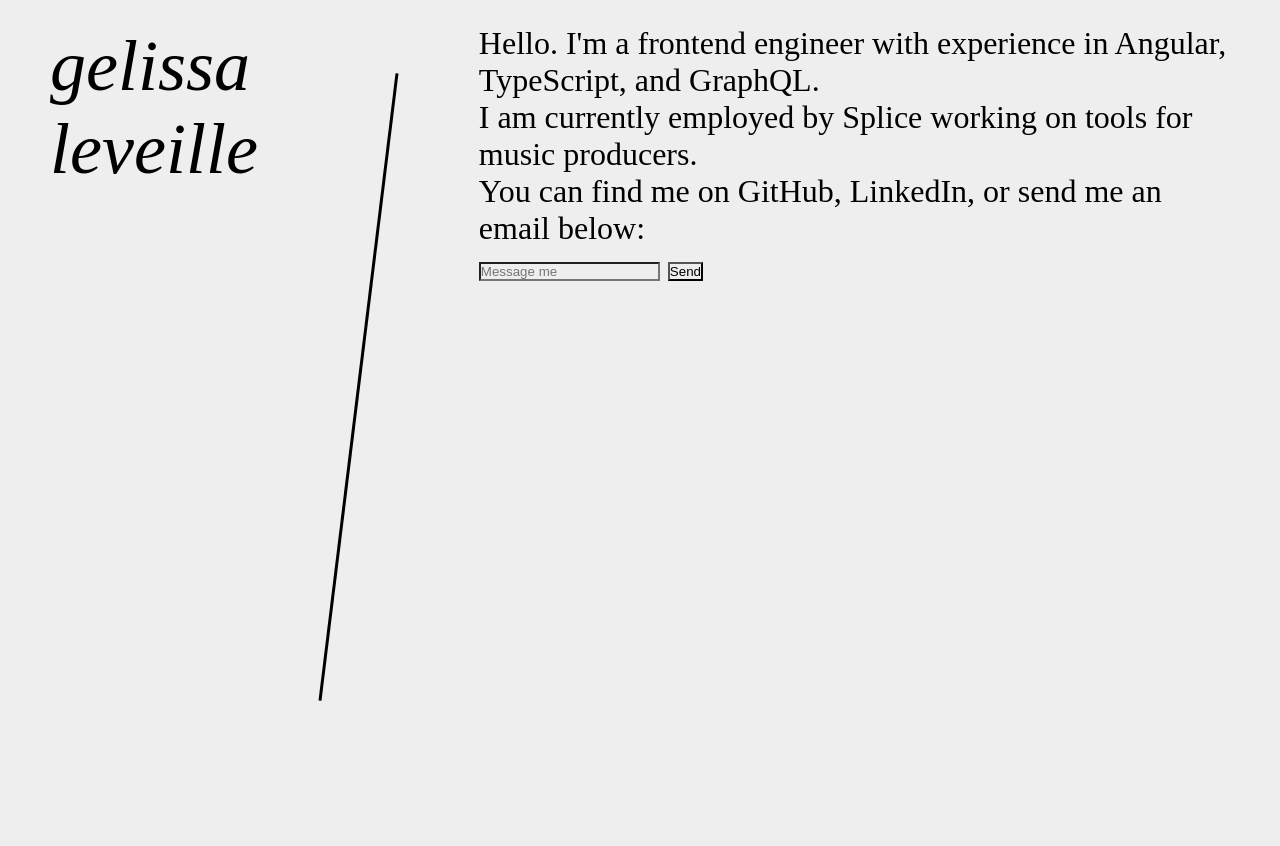
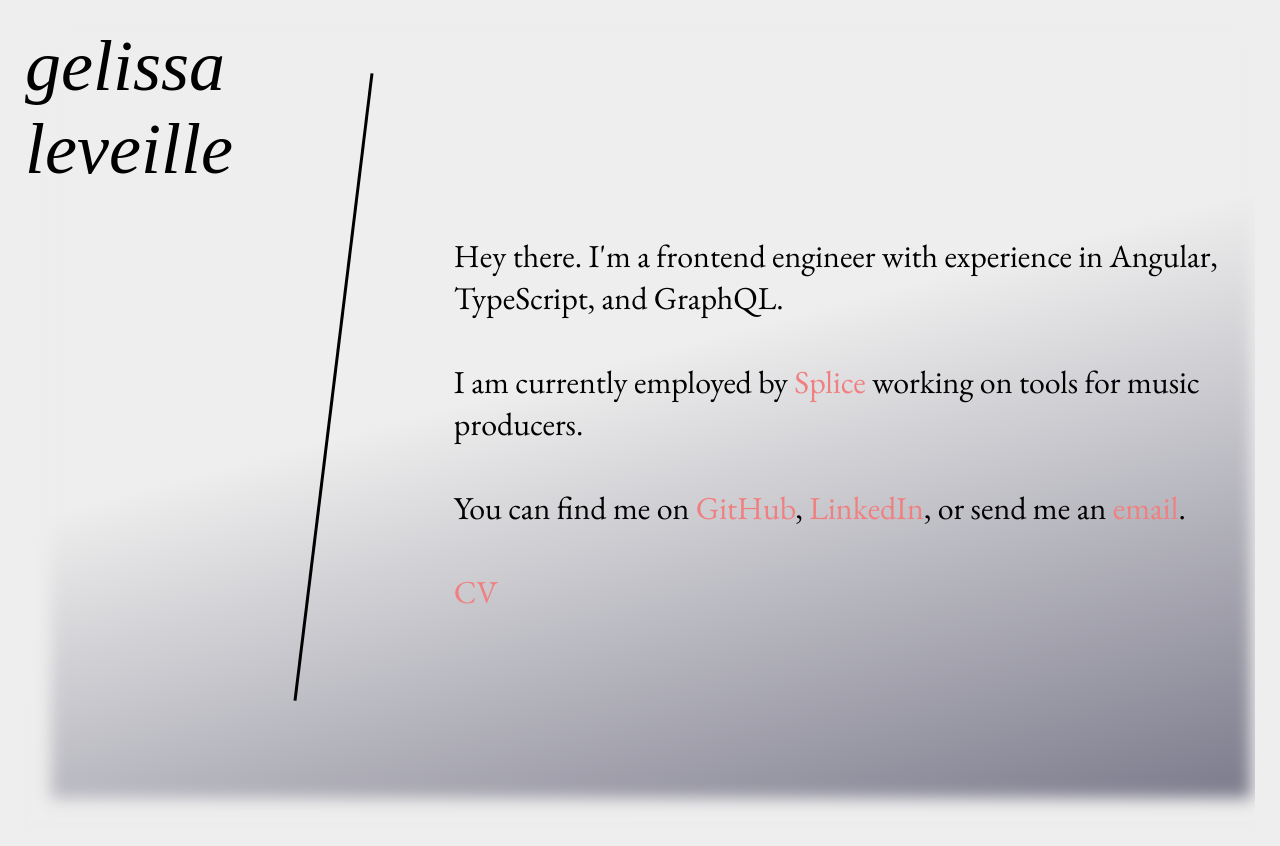
Before and after one commit to gelissa/home, a plain HTML site: page index.html in a window 1280 px wide. Before the commit the page ends 800 px from the top, so only its background shows below. Drawn offline with nearby package versions, Linux system fonts and the light colour scheme.

Commit message:
fixing css, adding gradient bc why not

```diff
--- a/index.css
+++ b/index.css
@@ -1,5 +1,79 @@
 * {
     padding: 0;
     margin: 0;
-    background: #EEEEEE;
-}
+    background: #eeeeee;
+  }
+
+  body {
+    position: absolute;
+    z-index: 3;
+    margin: 25px;
+    /* width: 100%; */
+    height: 80vh;
+    display: grid;
+    grid-template-columns: auto auto auto;
+  }
+
+  a {
+    color: lightcoral;
+    text-decoration: none;
+  }
+
+  a:hover {
+    background: #ffb6c142;
+    border-radius: 19px;
+    padding: 3px;
+    transform: scale(1.5);
+    text-decoration: underline;
+    text-decoration-style: wavy;
+    text-decoration-thickness: 5%;
+  }
+
+  a:visited {
+    text-decoration: underline;
+    text-decoration-style: wavy;
+  }
+
+  div,
+  p,
+  span,
+  a {
+    background: transparent;
+  }
+
+  .header {
+    background: transparent;
+    bottom: 10px;
+    width: 50%;
+    font-style: italic;
+    font-size: 4.5rem;
+  }
+
+  .line {
+    border-left: 3px solid black;
+    margin: 4px 0px 4px 0px;
+    transform: translate(-119px, 42px) rotate(7deg);
+    background: transparent;
+  }
+
+  .body {
+    top: 210px;
+    position: relative;
+    font-family: "EB Garamond";
+    font-size: 2rem;
+    background: transparent;
+  }
+
+  .gradient {
+    background: linear-gradient(
+      345deg,
+      rgba(2, 0, 36, 1) 0%,
+      rgba(238, 238, 238, 1) 56%
+    );
+    position: absolute;
+    z-index: -1;
+    width: 100%;
+    height: 100vh;
+    opacity: 0.5;
+    box-shadow: 11px -12px 16px 15px #eeeeee inset;
+  }
--- a/index.html
+++ b/index.html
@@ -1,7 +1,14 @@
 <!DOCTYPE html>
 <html>
   <head>
-    <style>
+    <link rel="preconnect" href="https://fonts.googleapis.com" />
+    <link rel="preconnect" href="https://fonts.gstatic.com" crossorigin />
+    <link
+      href="https://fonts.googleapis.com/css2?family=EB+Garamond&display=swap"
+      rel="stylesheet"
+    />
+    <link rel="stylesheet" href="index.css" />
+    <!-- <style>
       * {
         padding: 0;
         margin: 0;
@@ -9,12 +16,39 @@
       }
 
       body {
-        margin: 25px 50px 50px;
-        width: 100;
+        position: absolute;
+        z-index: 3;
+        margin: 25px;
         height: 80vh;
         display: grid;
         grid-template-columns: auto auto auto;
-        /*   border: 2px solid red; */
+      }
+
+      a {
+        color: lightcoral;
+        text-decoration: none;
+      }
+
+      a:hover {
+        background: #ffb6c142;
+        border-radius: 19px;
+        padding: 3px;
+        transform: scale(1.5);
+        text-decoration: underline;
+        text-decoration-style: wavy;
+        text-decoration-thickness: 5%;
+      }
+
+      a:visited {
+        text-decoration: underline;
+        text-decoration-style: wavy;
+      }
+
+      div,
+      p,
+      span,
+      a {
+        background: transparent;
       }
 
       .header {
@@ -23,7 +57,6 @@
         width: 50%;
         font-style: italic;
         font-size: 4.5rem;
-        /*   border-right: 3px blue solid; */
       }
 
       .line {
@@ -34,12 +67,27 @@
       }
 
       .body {
-        @import url("https://fonts.googleapis.com/css2?family=EB+Garamond&display=swap");
+        top: 210px;
+        position: relative;
         font-family: "EB Garamond";
         font-size: 2rem;
-        max-width: 900px;
+        background: transparent;
       }
-    </style>
+
+      .gradient {
+        background: linear-gradient(
+          345deg,
+          rgba(2, 0, 36, 1) 0%,
+          rgba(238, 238, 238, 1) 56%
+        );
+        position: absolute;
+        z-index: -1;
+        width: 100%;
+        height: 100vh;
+        opacity: 0.5;
+        box-shadow: 11px -12px 16px 15px #eeeeee inset;
+      }
+    </style> -->
   </head>
 
   <body>
@@ -48,20 +96,37 @@
     <span class="body">
       <div>
         <p>
-          Hello. I'm a frontend engineer with experience in Angular, TypeScript,
-          and GraphQL.
+          Hey there. I'm a frontend engineer with experience in Angular,
+          TypeScript, and GraphQL.
         </p>
       </div>
+      <br />
       <div>
         <p>
-          I am currently employed by Splice working on tools for music
-          producers.
+          I am currently employed by
+          <a href="https://www.splice.com" target="_blank">Splice</a> working on
+          tools for music producers.
         </p>
       </div>
+      <br />
       <div>
-        <p>You can find me on GitHub, LinkedIn, or send me an email below:</p>
-        <input type="text" placeholder="Message me" /> <button>Send</button>
+        <p>
+          You can find me on
+          <a href="https://www.github.com/gelissa" target="_blank">GitHub</a>,
+          <a href="https://www.linkedin.com/in/gelissaleveille" target="_blank"
+            >LinkedIn</a
+          >, or send me an <a href="mailto:gelissaleveille@yahoo.com">email</a>.
+        </p>
+        <br />
+        <span class="resume"
+          ><a
+            href="https://docs.google.com/document/d/e/2PACX-1vSUIXJj2GZUqVahoBxpKYdi1vGP0DuQSYKWbMbwxaj_0Xuo6q6FMPsZMhRea5TGp-Aiyx2cLKQDYdb8/pub"
+            target="_top"
+            >CV</a
+          ></span
+        >
       </div>
     </span>
+    <span class="gradient"></span>
   </body>
 </html>
```
